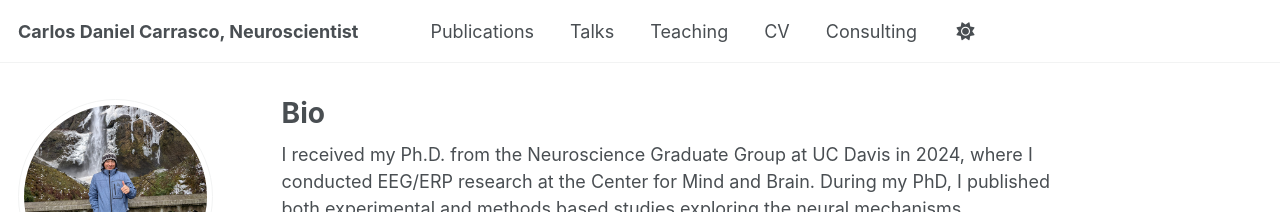
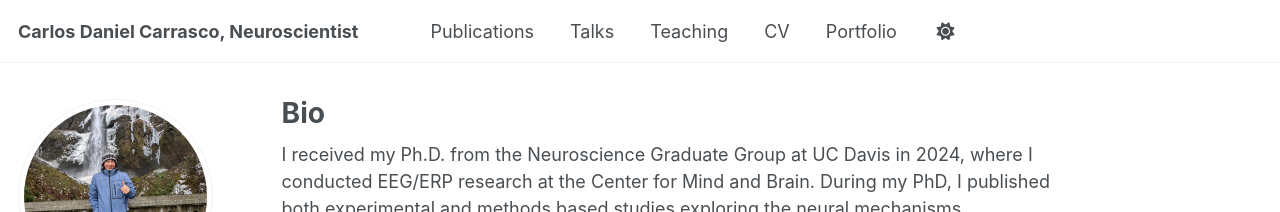
Before and after one commit to mojorisin24/mojorisin24.github.io, a Jekyll site: the page built from _pages/about.md, in a window 1280 px wide. Shown: the top 212 px of the page. Built offline with Jekyll 4.4.1, drawn with Linux system fonts in a browser that asks for light colours; some web fonts are replaced.

Commit message:
readding portfolio
making portfolio so i can make consulting tab easier

```diff
--- a/_data/navigation.yml
+++ b/_data/navigation.yml
@@ -20,8 +20,8 @@ main:
   - title: "CV"
     url: /cv/
 
-  - title: "Consulting"
-    url: /consulting/
+  - title: "Portfolio"
+    url: /portfolio/
   # - title: "Blog Posts"
   #   url: /year-archive/
 
```
Also changed, not shown: _portfolio/portfolio-1.md (renamed from _consulting/portfolio-1.md), _portfolio/portfolio-2.html (renamed from _consulting/portfolio-2.html), 1 other file.
